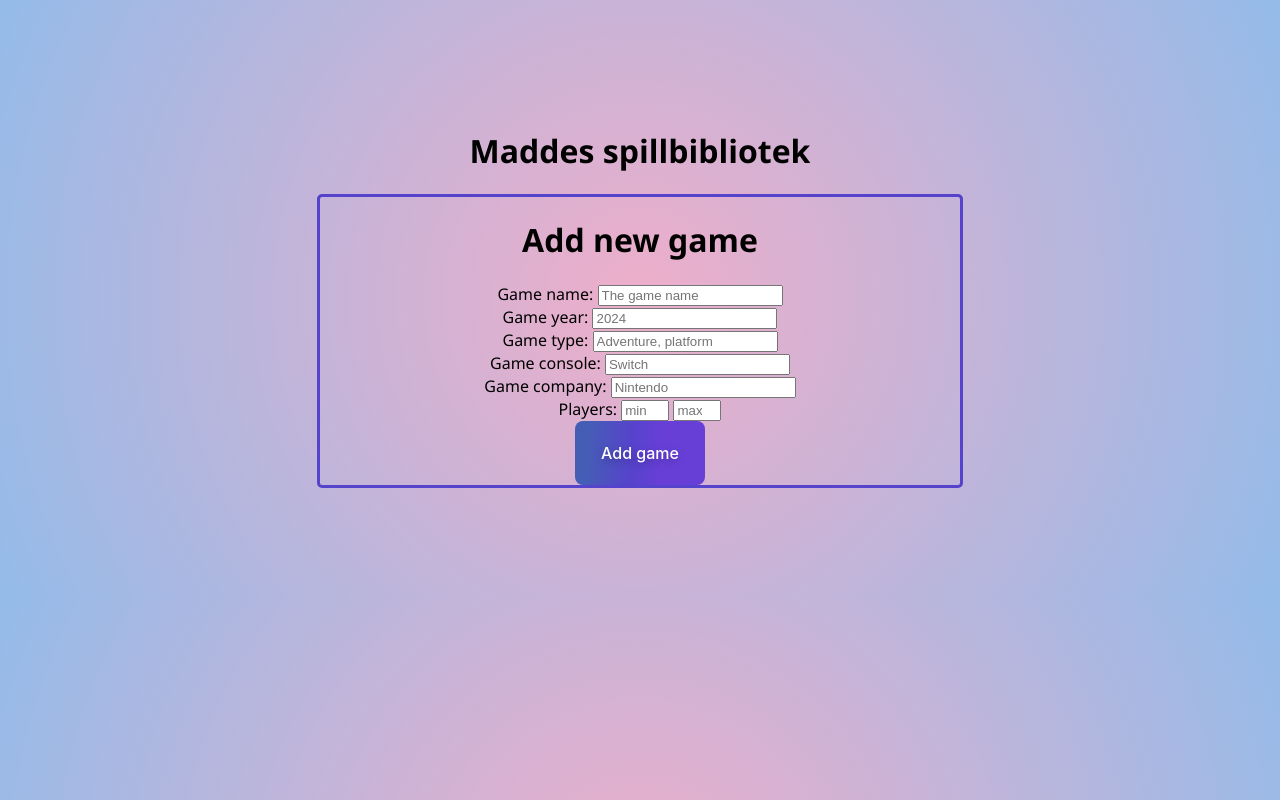
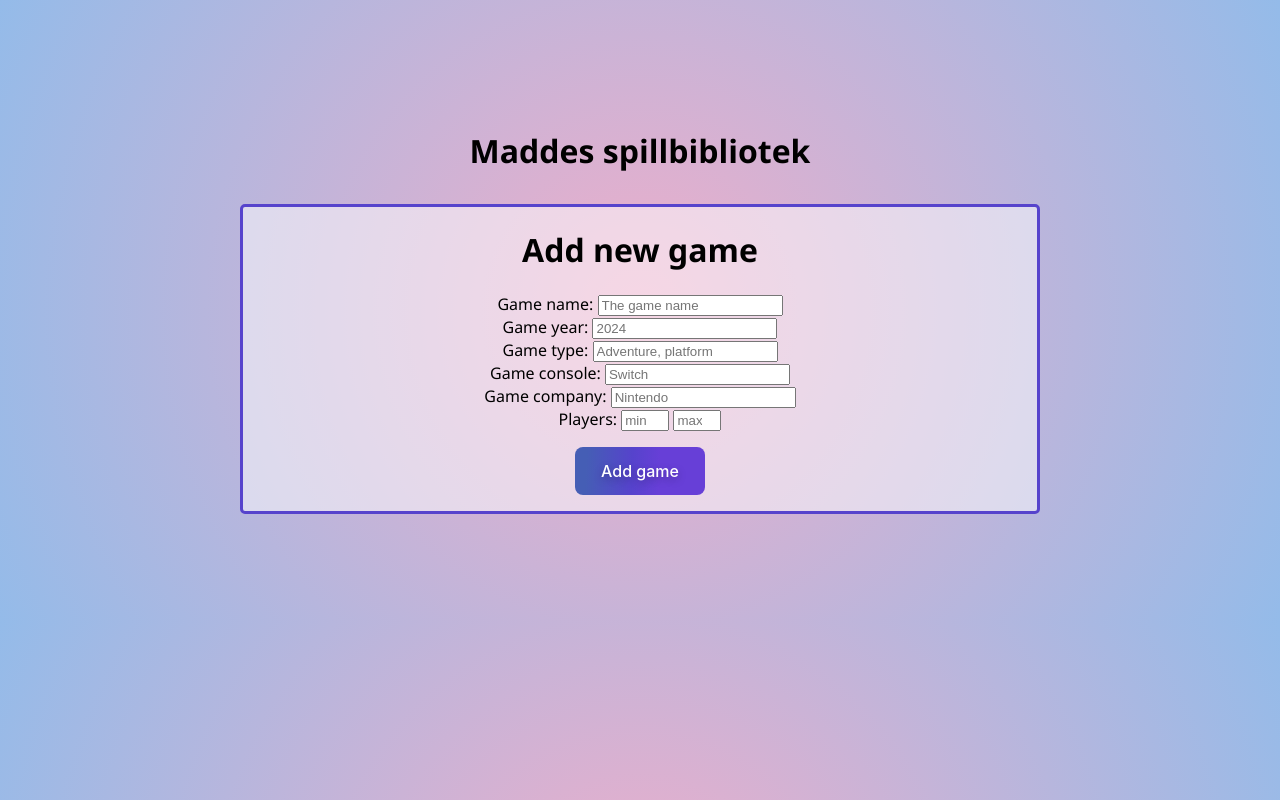
Before and after one commit to Madelelo/gameslibrary, a plain HTML site: page frontend/index.html in a window 1280 px wide. Drawn offline with Linux system fonts and the light colour scheme; no server answers.

Commit message:
Update frontend css

```diff
--- a/frontend/index.html
+++ b/frontend/index.html
@@ -11,10 +11,10 @@
       <h1>Maddes spillbibliotek</h1>
       <div id="game-counter"></div>
 
-      <div id="games-list"></div>
-
-      <div class="games-card">
-        <form action="">
+      <div id="games-list">
+        <div class="games-card"></div>
+      </div>
+      <form action="" class="add-game-form">
         <h1>Add new game</h1>
         <div>
           Game name:
@@ -59,7 +59,6 @@
         <button onclick="addGame()">Add game</button>
       </form>
     </div>
-    </div>
 
     <script src="script.js"></script>
   </body>
--- a/frontend/style.css
+++ b/frontend/style.css
@@ -14,13 +14,26 @@ body {
   font-family: "Segoe UI", Tahoma, Geneva, Verdana, sans-serif;
   padding: 100px;
 }
+#games-list {
+  display: flex;
+  flex-direction: row;
+  flex-wrap: wrap;
+  justify-content: center;
+}
 .games-card {
   display: flex;
   flex-direction: column;
-  align-items: center;
-  border: #5643cc solid;
   border-radius: 5px;
-  width: 50vw;
+  width: 20vw;
+  margin: 5px;
+  background-color: rgba(255, 255, 255, 0.5);
+  box-shadow: 2px 2px 5px #8e8999;
+}
+.add-game-form {
+  background-color: rgba(255, 255, 255, 0.5);
+  width: 62vw;
+  border-radius: 5px;
+  border: #5643cc 3px solid;
 }
 
 /* Button  */
@@ -42,8 +55,9 @@ button {
     sans-serif;
   font-size: 16px;
   font-weight: 500;
-  height: 4rem;
+  height: 3rem;
   padding: 0 1.6rem;
+  margin: 1rem;
   text-align: center;
   text-shadow: rgba(0, 0, 0, 0.25) 0 3px 8px;
   transition: all 0.5s;
```
Lines whose indentation alone changed are shown as unchanged.
